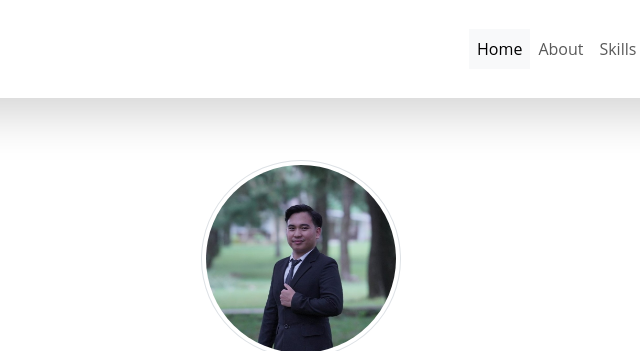
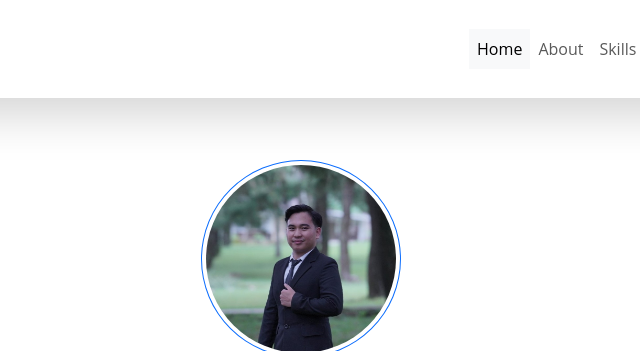
Before and after one commit to Toxkorengkengz07/vitokorengkeng-portfolio-github.io, a plain HTML site: page index.html in a window 1280 px wide. Shown: the top 351 px of the page, 339-979 px from the left. Drawn offline with nearby package versions, Linux system fonts and the light colour scheme; some packages are replaced by stand-ins of ours; a script that the page names is missing.

Commit message:
color image border

```diff
--- a/index.html
+++ b/index.html
@@ -146,7 +146,7 @@
         <img
           src="images/vrits.jpg"
           alt="Vito Korengkeng"
-          class="img-home text-end rounded-circle img-thumbnail"
+          class="img-home rounded-circle img-thumbnail border border-primary"
           width="200"
         />
       </div>
```
